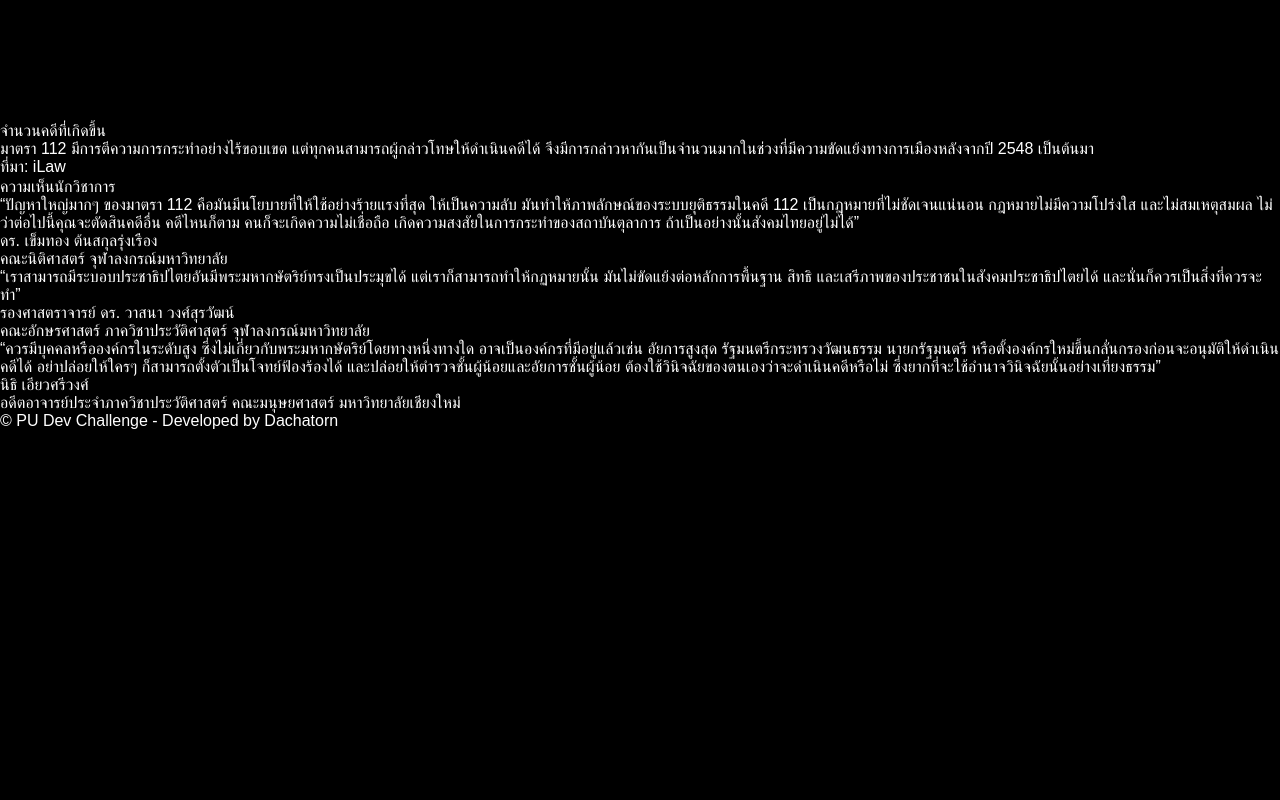
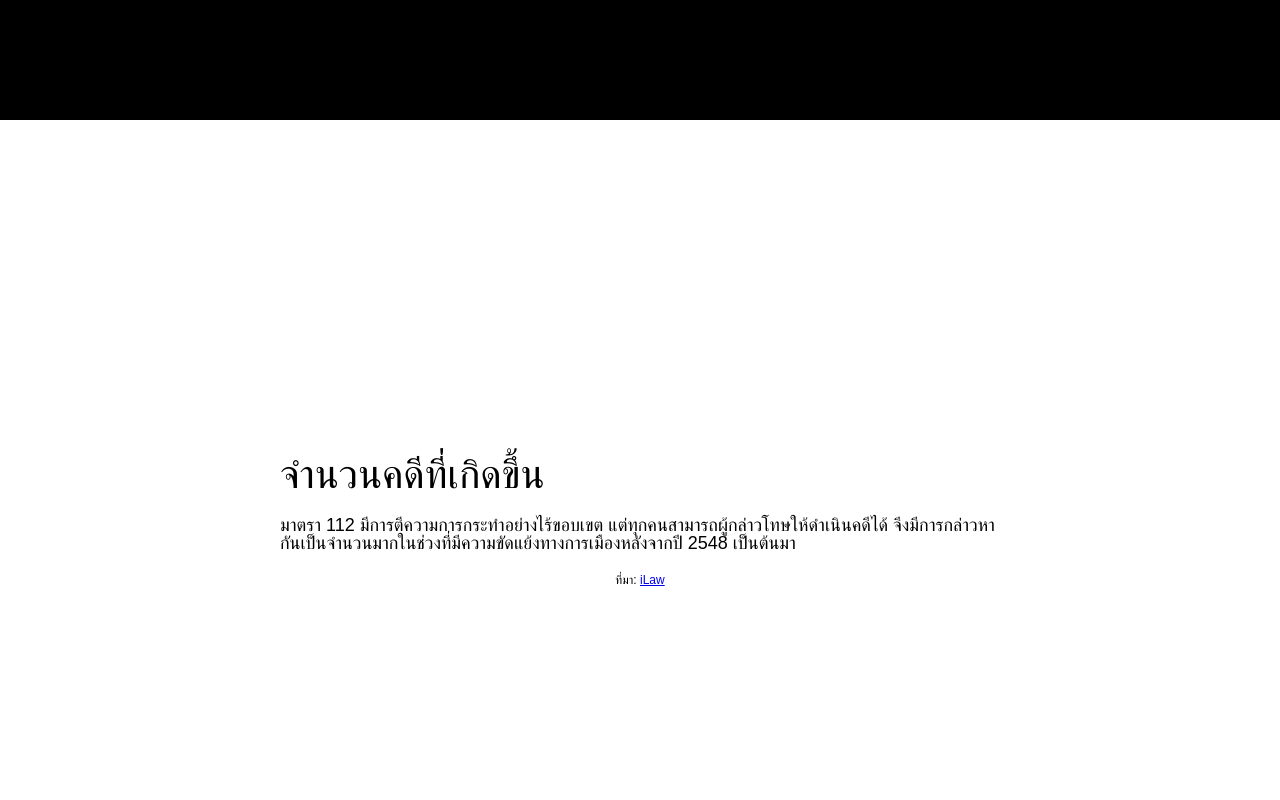
Before and after one commit to featherflare/PU-Dev-Challenge, a React (Vite) app: page / in a window 1280 px wide. Shown: the part 680-1480 px from the top of the page. Before the commit the page ends 1110 px from the top, so only its background shows below. Built offline with nearby package versions, Linux system fonts and the light colour scheme.

Commit message:
Update : css format

```diff
--- a/src/App.css
+++ b/src/App.css
@@ -15,28 +15,59 @@ body {
   color: white;
 }
 
-.section1 {
+.invert {
+  background-color: white;
+  color: black;
+}
+
+.margin {
+  margin: auto;
+  width: clamp(200px, 80vw, 720px);
+}
+
+.header {
+  font-size: clamp(60px, 30vw, 164px);
+  font-style: normal;
+  font-weight: 400;
+  line-height: 100%;
+}
+
+.header2 {
+  font-size: clamp(24px, 30vw, 40px);
+  font-style: normal;
+  font-weight: 400;
+  line-height: 100%;
+}
+
+.body {
+  font-size: clamp(10px, 5vw, 18px);
+  font-style: normal;
+  font-weight: 400;
+  line-height: 100%;
+}
+
+.body2 {
+  font-size: clamp(8px, 3vw, 12px);
+  font-style: normal;
+  font-weight: 400;
+  line-height: 100%;
+}
+
+.padding1 {
+  margin: 5% auto;
+}
+.padding2 {
+  margin: 3% auto;
+}
+
+.center {
+  text-align: center;
+}
+
+.section {
   height: 100vh;
-  margin: auto;
   flex-shrink: 0;
   display: flex;
   flex-direction: column;
   justify-content: center;
 }
-
-.header {
-  text-align: center;
-  font-size: clamp(60px, 30vw, 164px);
-  font-style: normal;
-  font-weight: 400;
-  line-height: 100%;
-}
-.detail {
-  text-align: center;
-  font-size: clamp(10px, 5vw, 18px);
-  font-style: normal;
-  font-weight: 400;
-  line-height: 100%;
-  width: clamp(200px, 80vw, 720px);
-  margin: 5% auto;
-}
--- a/src/components/Cases.tsx
+++ b/src/components/Cases.tsx
@@ -1,19 +1,21 @@
 export default function Cases() {
   return (
-    <section>
-      <div className='Inter'>จำนวนคดีที่เกิดขึ้น</div>
-      <div className='IBM'>
+    <section className='section invert'>
+      <div className='margin'>
+        <div className='IBM header2'>จำนวนคดีที่เกิดขึ้น</div>
+        <div className='IBM body padding2'>
           มาตรา 112 มีการตีความการกระทำอย่างไร้ขอบเขต
           แต่ทุกคนสามารถผู้กล่าวโทษให้ดำเนินคดีได้
           จึงมีการกล่าวหากันเป็นจำนวนมากในช่วงที่มีความขัดแย้งทางการเมืองหลังจากปี
           2548 เป็นต้นมา
         </div>
         <div></div>
-      <div className='IBM'>
+        <div className='IBM body2 center'>
           ที่มา:{' '}
           <span>
-          <a>iLaw</a>
+            <a href='https://freedom.ilaw.or.th/node/817'>iLaw</a>
           </span>
+        </div>
       </div>
     </section>
   );
--- a/src/components/Hero.tsx
+++ b/src/components/Hero.tsx
@@ -1,8 +1,8 @@
 export default function Hero() {
   return (
-    <section className='section1'>
-      <div className='IBM header'>ม.๑๑๒</div>
-      <div className='IBM detail'>
+    <section className='section'>
+      <div className='IBM header center'>ม.๑๑๒</div>
+      <div className='IBM body center margin padding1'>
         “ผู้ใดหมิ่นประมาท ดูหมิ่น หรือแสดงความอาฆาตมาดร้าย พระมหากษัตริย์
         พระราชินี รัชทายาท หรือผู้สำเร็จราชการแทนพระองค์
         ต้องระวางโทษจำคุกตั้งแต่สามปีถึงสิบห้าปี”
```
Lines whose indentation alone changed are shown as unchanged.
